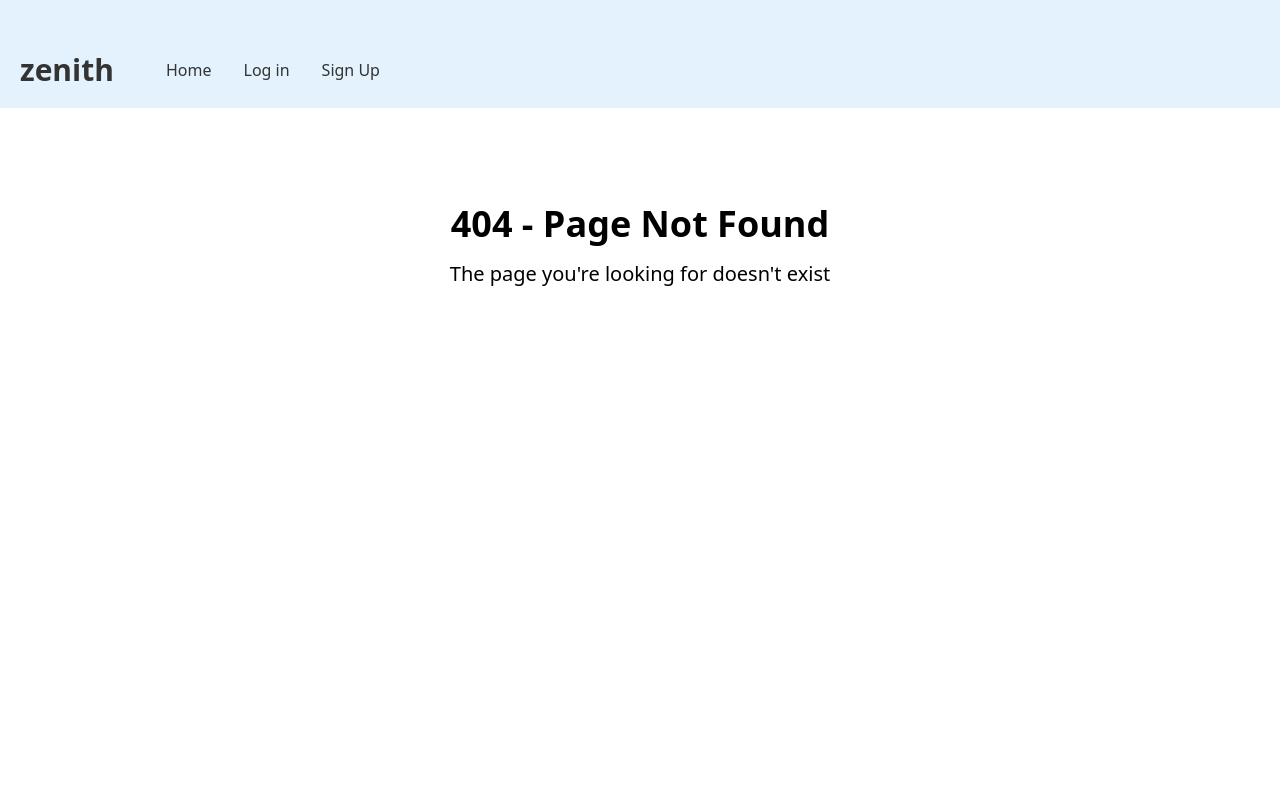
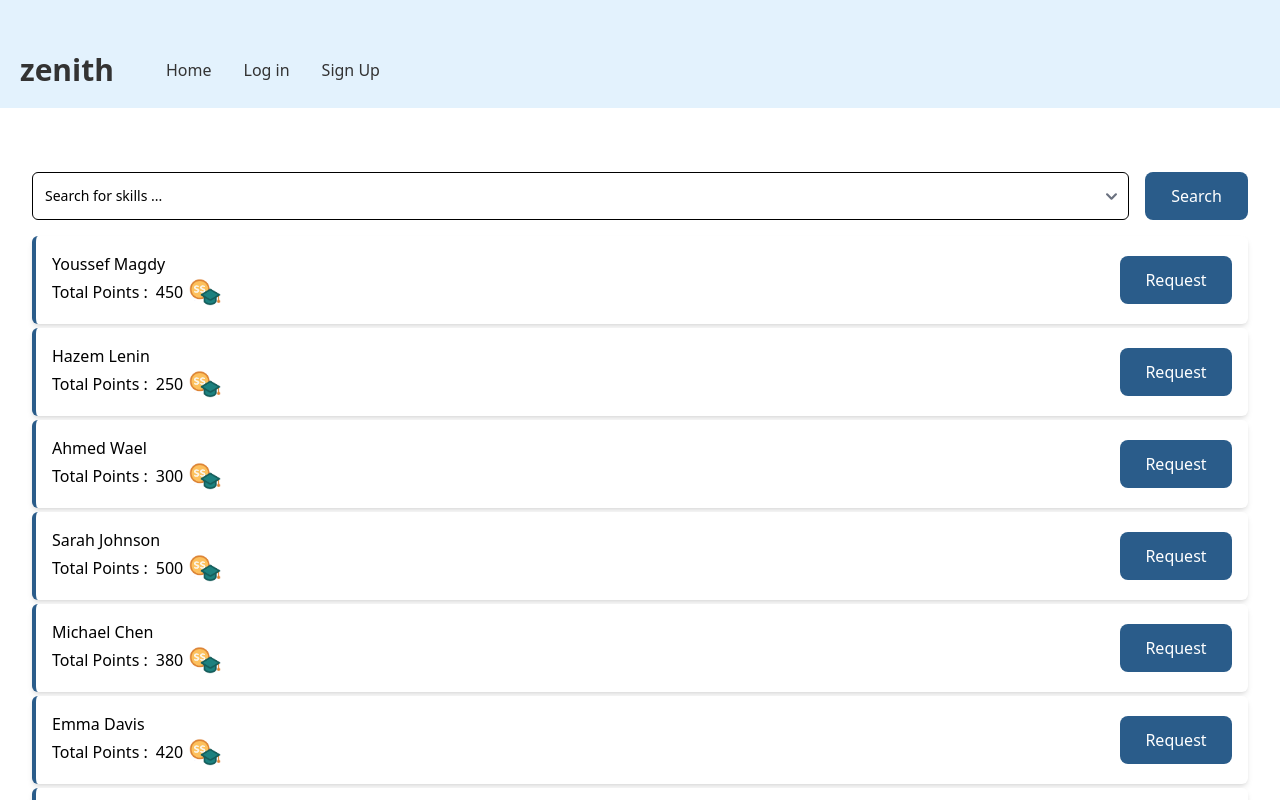
Before and after one commit to HazemLenin/zenith, a React (Vite) app in the folder zenith-frontend/: page /skill-transfers/teachers-search in a window 1280 px wide. Shown: the top 800 px of the page. Built offline with nearby package versions, Linux system fonts and the light colour scheme; the HTML template or start-up script is replaced by a standard one.

Commit message:
add search page

```diff
--- a/zenith-frontend/src/App.tsx
+++ b/zenith-frontend/src/App.tsx
@@ -6,6 +6,7 @@ import SignUp from "./pages/SignUp";
 import Login from "./pages/Login";
 import SkillDetails from "./pages/SkillDetails";
 import ChapterDetails from "./pages/ChapterDetails";
+import Search from "./pages/Search";
 
 // Example user role - in a real app, this would come from your auth context/state
 // const userRole = "admin";
@@ -21,7 +22,8 @@ function App() {
         { index: true, path: "login", element: <Login /> },
         { index: true, path: "signup", element: <SignUp /> },
         { index: true, path: "SkillDetails", element: <SkillDetails /> },
-        { index: true, path: "/courses/:coursId/chapters", element: <ChapterDetails/> },
+        { index: true, path: "courses/:coursId/chapters", element: <ChapterDetails/> },
+        { index: true, path: "skill-transfers/teachers-search", element: <Search/> },
         {
           path: "courses",
           element: <ProtectedRoute children={<NotFound />} />,
--- a/zenith-frontend/src/components/Card/Card.tsx
+++ b/zenith-frontend/src/components/Card/Card.tsx
@@ -5,8 +5,8 @@ interface CardProps {
 
 const Card = ({ children, fun }: CardProps) => {
   return (
-    <div onClick={fun} className="flex items-center  justify-between w-full mb-1   bg-white border-l-4 border-[#2a5c8a] rounded-md shadow-md hover:shadow-lg transition-all duration-300 p-4">
-      <div className="flex flex-col justify-center pr-4">{children}</div>
+    <div onClick={fun} className="flex items-center justify-between w-full mb-1 cursor-pointer bg-white border-l-4 border-[#2a5c8a] rounded-md shadow-md hover:shadow-lg transition-all duration-300 p-4">
+      {children}
     </div>
   );
 };
--- a/zenith-frontend/src/components/Dropdown/Dropdown.tsx
+++ b/zenith-frontend/src/components/Dropdown/Dropdown.tsx
@@ -22,7 +22,7 @@ const Dropdown: React.FC<DropdownProps> = ({
     <select
       value={value}
       onChange={(e) => onChange(e.target.value)}
-      className="px-3 py-2 border rounded-md text-sm"
+      className="px-3 py-2 border rounded-md text-sm w-full focus:outline-none focus:ring-2 focus:ring-blue-500"
     >
       {placeholder && !value && (
         <option value="" disabled hidden>
--- /dev/null
+++ b/zenith-frontend/src/pages/Search.tsx
@@ -0,0 +1,107 @@
+import { useEffect, useState } from "react";
+import Dropdown from "../components/Dropdown/Dropdown";
+import { Button } from "../components";
+import Card from "../components/Card/Card";
+
+// just test skills options
+const skillOptions = [
+    { label: "JavaScript", value: "JavaScript" },
+    { label: "HTML", value: "HTML" },
+    { label: "CSS", value: "CSS" },
+    { label: "React", value: "React" },
+    { label: "TypeScript", value: "TypeScript" },
+    { label: "Node.js", value: "Node.js" },
+    { label: "Python", value: "Python" },
+    { label: "Java", value: "Java" },
+    { label: "C++", value: "C++" },
+    { label: "SQL", value: "SQL" }
+];
+// just test teachers' offers
+const teachersOffers= [
+        {
+            teacherId: 1,
+            points: 450,
+            teacherFirstName: "Youssef",
+            teacherLastName: "Magdy",
+            description: "string"
+        },
+        {
+            teacherId: 2,
+            points: 250,
+            teacherFirstName: "Hazem",
+            teacherLastName: "Lenin",
+            description: "string"
+        },
+        {
+            teacherId: 3,
+            points: 300,
+            teacherFirstName: "Ahmed",
+            teacherLastName: "Wael",
+            description: "string"
+        },
+        {
+            teacherId: 4,
+            points: 500,
+            teacherFirstName: "Sarah",
+            teacherLastName: "Johnson",
+            description: "string"
+        },
+        {
+            teacherId: 5,
+            points: 380,
+            teacherFirstName: "Michael",
+            teacherLastName: "Chen",
+            description: "string"
+        },
+        {
+            teacherId: 6,
+            points: 420,
+            teacherFirstName: "Emma",
+            teacherLastName: "Davis",
+            description: "string"
+        },
+        {
+            teacherId: 7,
+            points: 290,
+            teacherFirstName: "Omar",
+            teacherLastName: "Hassan",
+            description: "string"
+        }
+    ];
+    export default function Search() {
+    const [selectedSkill, setSelectedSkill] = useState("");
+    // show specific skill offers after choose skill
+    useEffect(() => {
+        alert(selectedSkill)
+    },[selectedSkill])
+    return (
+        <div className="flex flex-col gap-4">
+        <div className="flex justify-between gap-4 lg:gap-4 md:gap-3 sm:gap-2">
+            <Dropdown
+            placeholder="Search for skills ..."
+            value={selectedSkill}
+            onChange={setSelectedSkill}
+            options={skillOptions}
+            />
+            <Button btnName="Search"/>
+        </div>
+        <div>
+            {
+            teachersOffers.map(offer => (
+                <Card>
+                <div key={offer.teacherId} className="flex justify-between items-center w-full">
+                <div className="flex flex-col">
+                    <div>{offer.teacherFirstName} {offer.teacherLastName}</div>
+                    <div className="flex items-center">Total Points :
+                        <span className="flex items-center pl-2">{offer.points}<img className="w-8 h-8 ml-1.5" src="/points.png"/></span>
+                    </div>
+                </div>
+                <div className="rightSide"><Button btnName="Request"/></div>
+                </div>
+                </Card>
+            ))
+            }
+        </div>
+        </div>
+    );
+}
```
